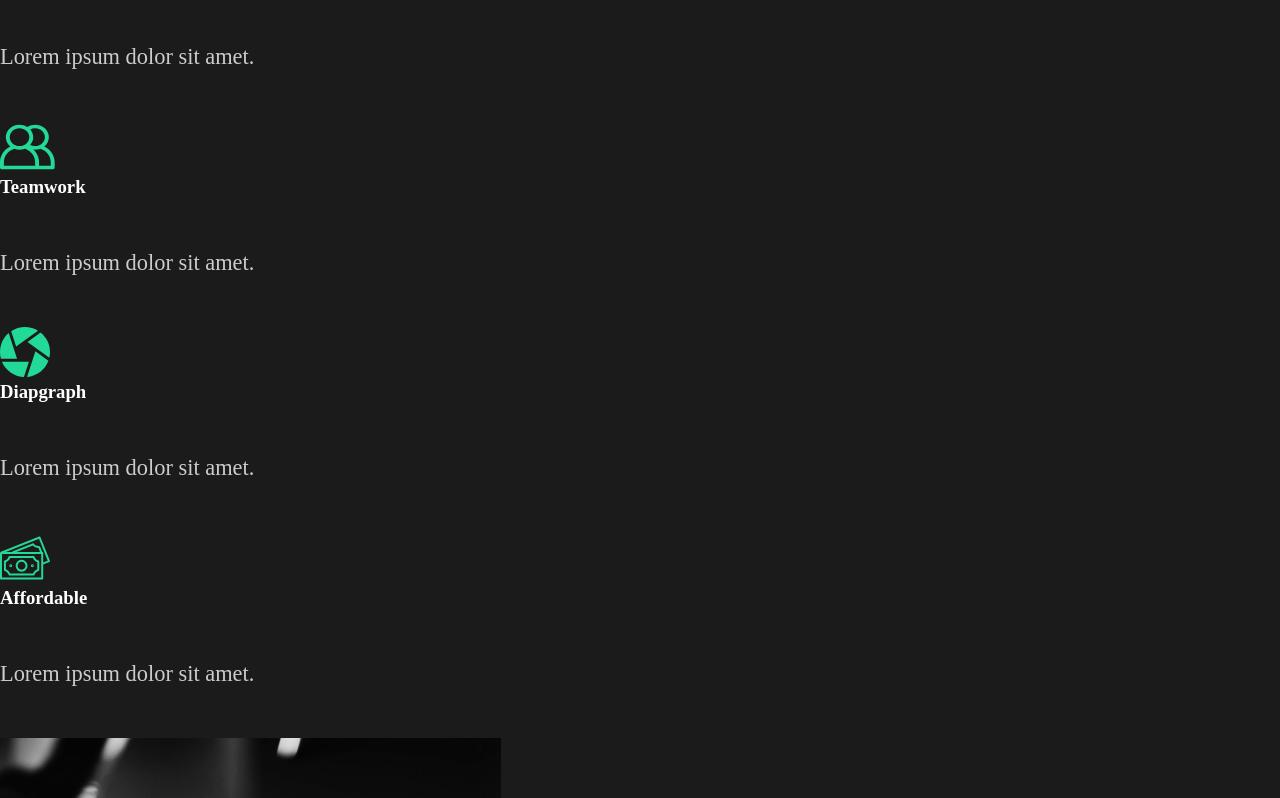
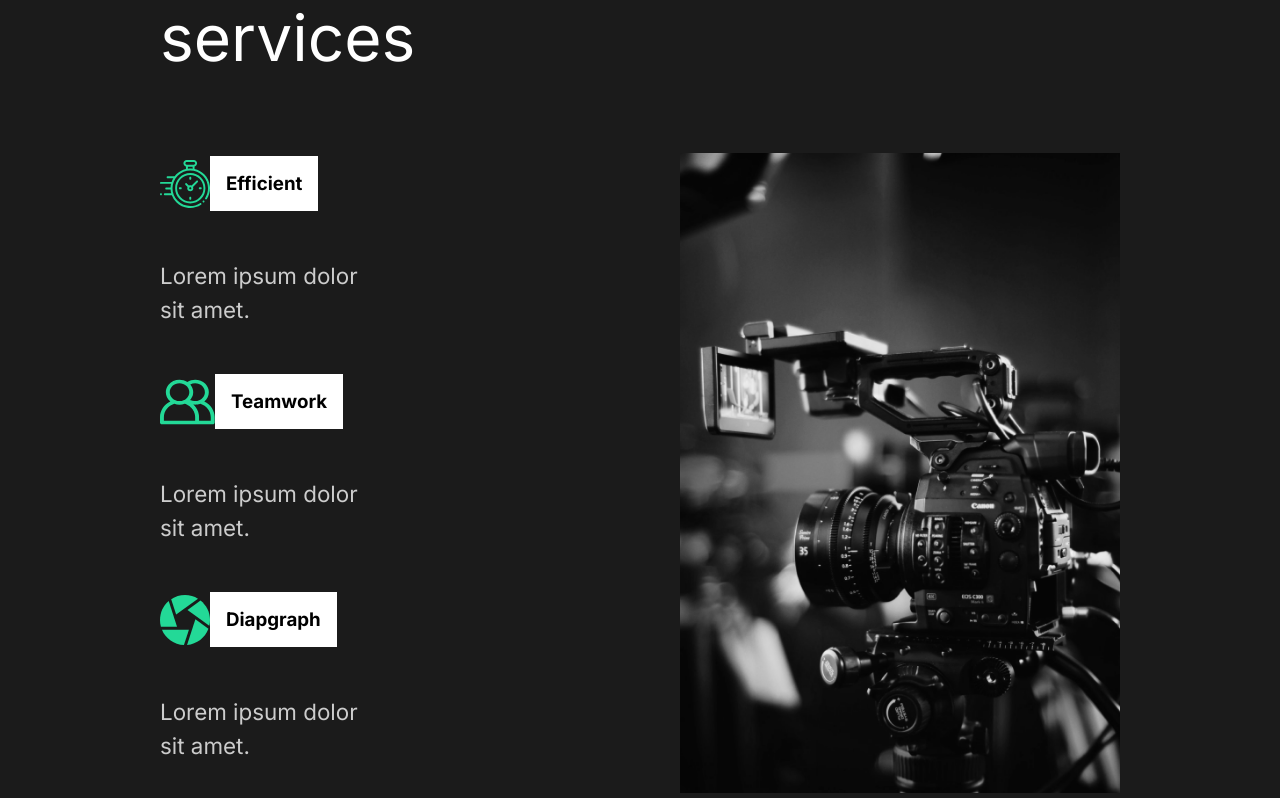
Before and after one commit to Jayden1905/Capture, a React (Vite) app: page / in a window 1280 px wide. Shown: the part 962-1760 px from the top of the page. Built offline with nearby package versions, Linux system fonts and the light colour scheme.

Commit message:
creat a global reuseable styled components and finish styling Service section

```diff
--- a/index.html
+++ b/index.html
@@ -6,6 +6,10 @@
   <link rel="icon" type="image/svg+xml" href="src/assets/react.svg" />
   <meta name="viewport" content="width=device-width, initial-scale=1.0" />
   <title>Capture</title>
+  <link rel="preconnect" href="https://fonts.googleapis.com" />
+  <link rel="preconnect" href="https://fonts.gstatic.com" crossorigin />
+  <link href="https://fonts.googleapis.com/css2?family=Inter:wght@400;700&family=Lobster&display=swap"
+    rel="stylesheet" />
 </head>
 
 <body>
--- a/src/components/AboutSection.jsx
+++ b/src/components/AboutSection.jsx
@@ -2,6 +2,12 @@
 import home1 from "../assets/home1.png";
 // Styled
 import styled from "styled-components";
+import {
+  StyledAbout,
+  StyledDescription,
+  StyledImage,
+  StyledHide,
+} from "../styles";
 
 const AboutSection = () => {
   return (
@@ -33,38 +39,4 @@
   );
 };
 
-// Styled components
-const StyledAbout = styled.div`
-  min-height: 90vh;
-  display: flex;
-  align-items: center;
-  justify-content: space-between;
-  padding: 5rem 10rem;
-  color: white;
-`;
-
-const StyledDescription = styled.div`
-  flex: 1;
-  padding-right: 5rem;
-
-  h2 {
-    font-weight: lighter;
-  }
-`;
-
-const StyledImage = styled.div`
-  flex: 1;
-  overflow: hidden;
-
-  img {
-    width: 100%;
-    height: 80vh;
-    object-fit: cover;
-  }
-`;
-
-const StyledHide = styled.div`
-  overflow: hidden;
-`;
-
 export default AboutSection;
--- a/src/components/GlobalStyle.jsx
+++ b/src/components/GlobalStyle.js
@@ -10,6 +10,7 @@
 
 body {
   background: #1b1b1b;
+  font-family: 'Inter', sans-serif;
 }
 
 button {
@@ -21,6 +22,7 @@
   background: transparent;
   color: white;
   transition: all 0.5s ease;
+  font-family: 'Inter', sans-serif;
 
   &:hover{
     background-color: #23d997;
--- a/src/components/ServicesSection.jsx
+++ b/src/components/ServicesSection.jsx
@@ -7,49 +7,84 @@
 // Import imagaes
 import home2 from "../assets/home2.png";
 
+// Styles
+import { StyledAbout, StyledDescription, StyledImage } from "../styles";
+import styled from "styled-components";
+
 const SevicesSection = () => {
   return (
-    <div className="services">
-      <div className="description">
+    <StyledServices>
+      <StyledDescription>
         <h2>
           High <span>qaulity</span> services
         </h2>
-        <div className="cards">
-          <div className="card">
+        <StyledCards>
+          <StyledCard>
             <div className="icon">
               <img src={clock} alt="icon" />
               <h3>Efficient</h3>
             </div>
             <p>Lorem ipsum dolor sit amet.</p>
-          </div>
-          <div className="card">
+          </StyledCard>
+          <StyledCard>
             <div className="icon">
               <img src={teamwork} alt="icon" />
               <h3>Teamwork</h3>
             </div>
             <p>Lorem ipsum dolor sit amet.</p>
-          </div>
-          <div className="card">
+          </StyledCard>
+          <StyledCard>
             <div className="icon">
               <img src={diapgraph} alt="icon" />
               <h3>Diapgraph</h3>
             </div>
             <p>Lorem ipsum dolor sit amet.</p>
-          </div>
-          <div className="card">
+          </StyledCard>
+          <StyledCard>
             <div className="icon">
               <img src={money} alt="icon" />
               <h3>Affordable</h3>
             </div>
             <p>Lorem ipsum dolor sit amet.</p>
-          </div>
-        </div>
-      </div>
-      <div className="image">
+          </StyledCard>
+        </StyledCards>
+      </StyledDescription>
+      <StyledImage>
         <img src={home2} alt="Home2" />
-      </div>
-    </div>
+      </StyledImage>
+    </StyledServices>
   );
 };
 
+const StyledServices = styled(StyledAbout)`
+  h2 {
+    padding-bottom: 5rem;
+  }
+  p {
+    width: 70%;
+    padding-top: 2rem 0rem 4rem 0rem;
+  }
+`;
+
+const StyledCards = styled.div`
+  display: flex;
+  flex-wrap: wrap;
+`;
+
+const StyledCard = styled.div`
+  flex-basis: 20rem;
+
+  .icon {
+    display: flex;
+    align-items: center;
+
+    h3 {
+      marign-left: 1rem;
+      background: white;
+      color: black;
+      padding: 1rem;
+    }
+  }
+`;
+
 export default SevicesSection;
--- /dev/null
+++ b/src/styles.js
@@ -0,0 +1,36 @@
+import styled from "styled-components";
+
+const StyledAbout = styled.div`
+  min-height: 90vh;
+  display: flex;
+  align-items: center;
+  justify-content: space-between;
+  padding: 5rem 10rem;
+  color: white;
+`;
+
+const StyledDescription = styled.div`
+  flex: 1;
+  padding-right: 5rem;
+
+  h2 {
+    font-weight: lighter;
+  }
+`;
+
+const StyledImage = styled.div`
+  flex: 1;
+  overflow: hidden;
+
+  img {
+    width: 100%;
+    height: 80vh;
+    object-fit: cover;
+  }
+`;
+
+const StyledHide = styled.div`
+  overflow: hidden;
+`;
+
+export { StyledAbout, StyledDescription, StyledImage, StyledHide };
```
